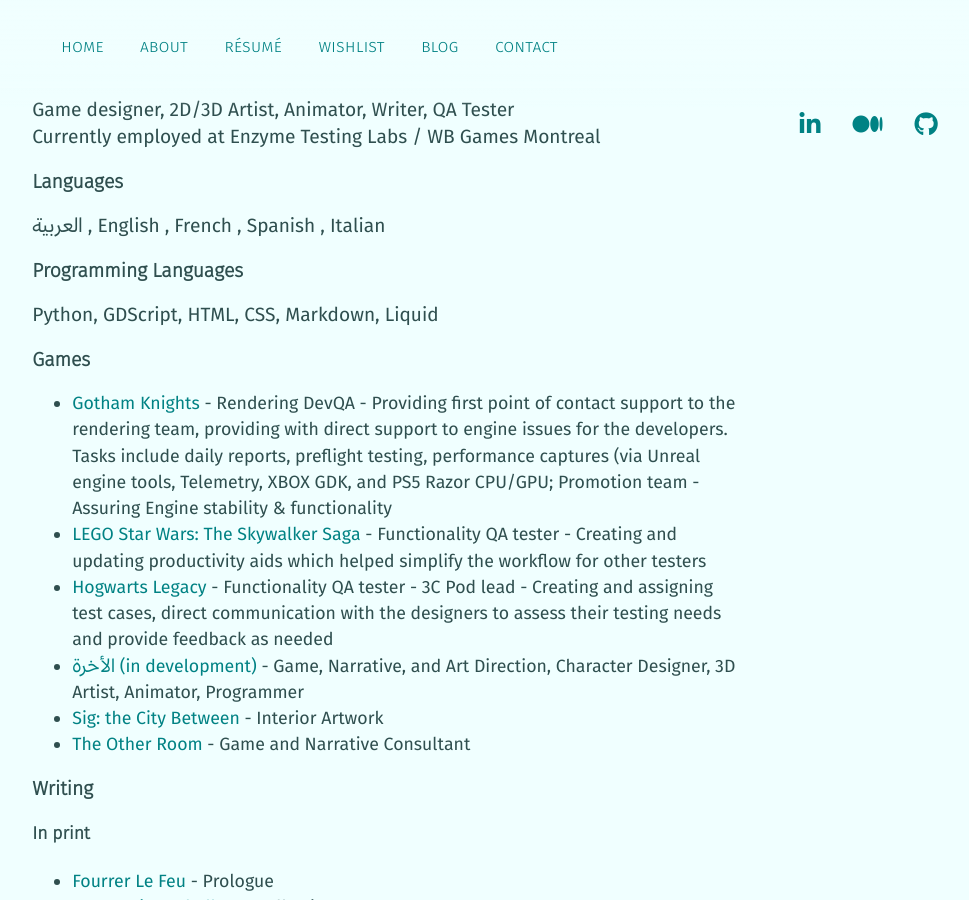
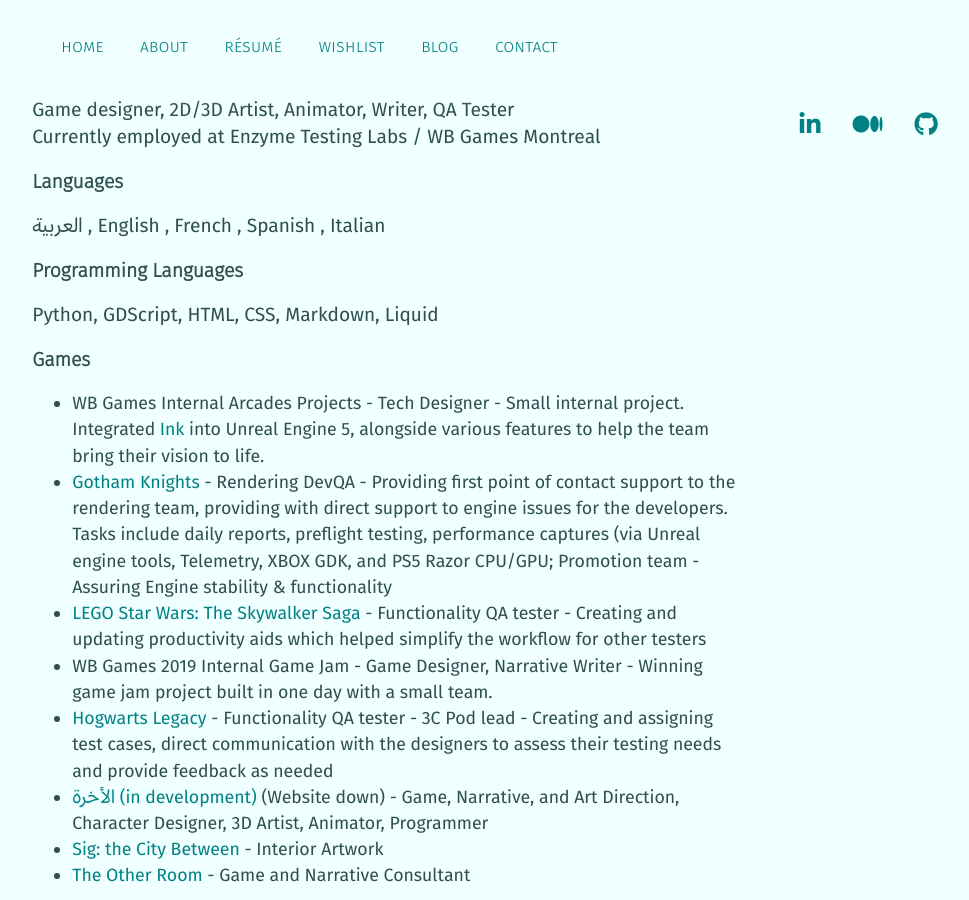
Before and after one commit to mstfacmly/mstfacmly.github.io, a Jekyll site: the page built from resume.md, in a window 1280 px wide and 900 px high. Shown: the whole window, without its empty margins (147-1116 px from the left). Built offline with Jekyll 4.4.1, drawn with Linux system fonts in a browser that asks for light colours; nearby versions of some CDN libraries; a script that is not in the unit is left out.

Commit message:
update resume

```diff
--- a/resume.md
+++ b/resume.md
@@ -47,10 +47,12 @@
 {% endcomment %}
 
 ### Games
+* WB Games Internal Arcades Projects - Tech Designer - Small internal project. Integrated [Ink](https://www.inklestudios.com/ink/) into Unreal Engine 5, alongside various features to help the team bring their vision to life.
 * [Gotham Knights](https://www.gothamknightsgame.com/en-us) - Rendering DevQA - Providing first point of contact support to the rendering team, providing with direct support to engine issues for the developers. Tasks include daily reports, preflight testing, performance captures (via Unreal engine tools, Telemetry, XBOX GDK, and PS5 Razor CPU/GPU; Promotion team - Assuring Engine stability & functionality
 * [LEGO Star Wars: The Skywalker Saga](https://www.starwars.com/games-apps/lego-star-wars-the-skywalker-saga) - Functionality QA tester - Creating and updating productivity aids which helped simplify the workflow for other testers
+* WB Games 2019 Internal Game Jam - Game Designer, Narrative Writer - Winning game jam project built in one day with a small team.
 * [Hogwarts Legacy](https://www.hogwartslegacy.com/en-gb) - Functionality QA tester - 3C Pod lead - Creating and assigning test cases, direct communication with the designers to assess their testing needs and provide feedback as needed
-* [الأخرة (in development)](https://studioslune.com/projects/alakhira) - Game, Narrative, and Art Direction, Character Designer, 3D Artist, Animator, Programmer
+* [الأخرة (in development)](https://studioslune.com/projects/alakhira) (Website down) - Game, Narrative, and Art Direction, Character Designer, 3D Artist, Animator, Programmer
 * [Sig: the City Between](https://genesisoflegend.com/products/sig) - Interior Artwork
 * [The Other Room](http://minorityvr.com) - Game and Narrative Consultant
 
```
